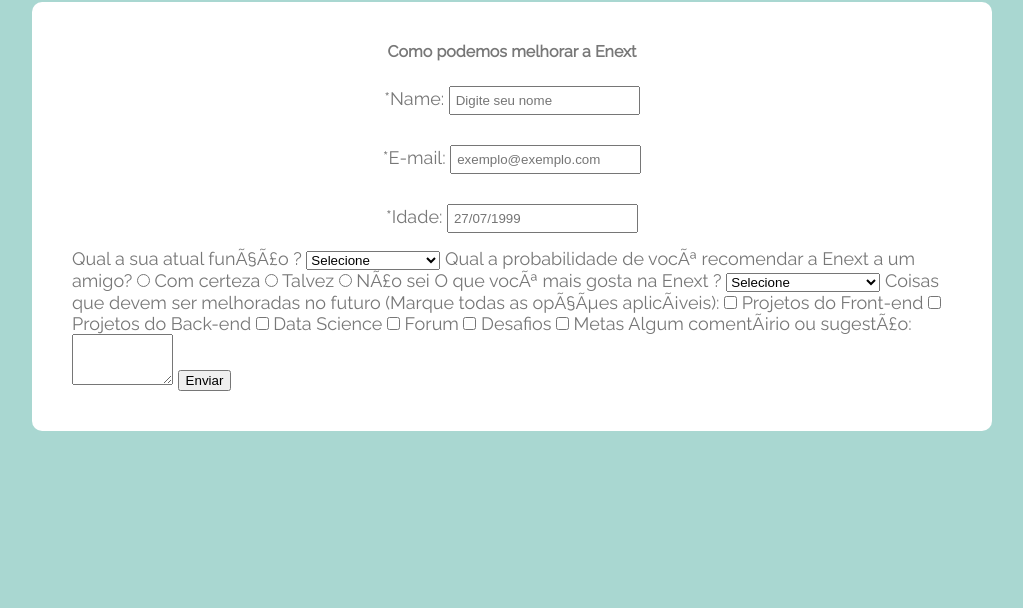
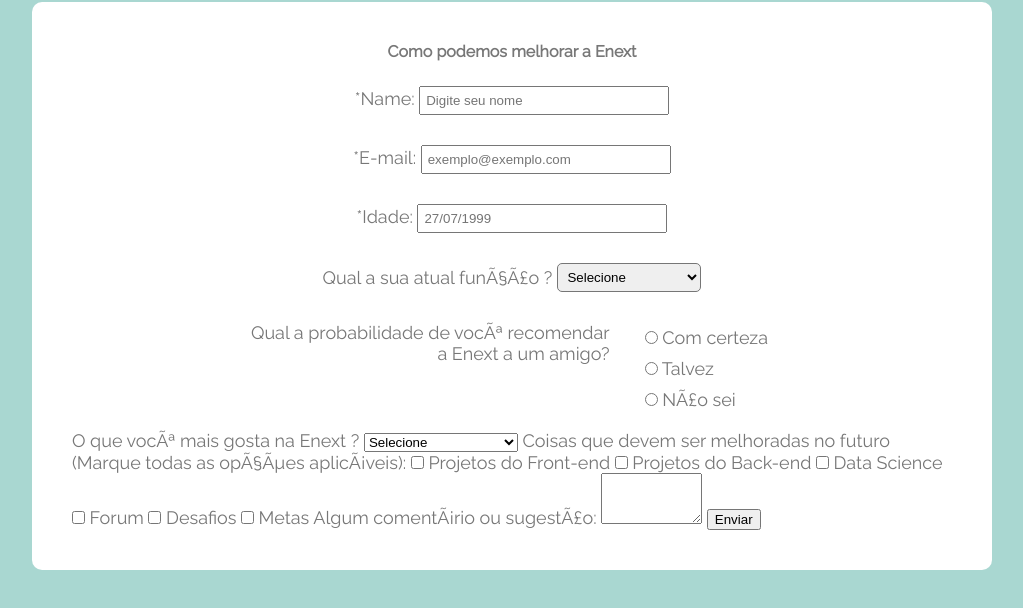
Before and after one commit to giovannychaves/projeto-git-github, a plain HTML site: page index.html in a window 1280 px wide. Shown: the part 120-728 px from the top of the page, without its empty margins (128-1151 px from the left). Drawn offline with Linux system fonts and the light colour scheme.

Commit message:
Sections de função e recomendação estilizadas

```diff
--- a/index.html
+++ b/index.html
@@ -18,21 +18,22 @@
         <h3>Como podemos melhorar a Enext</h3>
         <form action="submit">
             <section class="form_txt">
-                <label for="name">
-                    *Name:
+                <div>
+                    <label for="name">*Name:</label>
                     <input type="text" id="name" placeholder="Digite seu nome">
-                </label>
-                <label for="email">
-                    *E-mail:
+                </div>
+                <div>
+                    <label for="email">*E-mail:</label>
                     <input type="text" id="email" placeholder="exemplo@exemplo.com">
-                </label>
-                <label for="idade">
-                    *Idade:
+                </div>
+                <div>
+                    <label for="idade">*Idade:</label>
                     <input type="text" id="idade" placeholder="27/07/1999">
-                </label>
+                </div>
             </section>
 
-            <sapan>Qual a sua atual função ?</sapan>
+            <section class="form_funcao">
+                <span>Qual a sua atual função ?</span>
                 <select name="funcao" id="funcao">
                     <option value="0" selected disabled>Selecione</option>
                     <option value="1">Estudante</option>
@@ -42,8 +43,11 @@
                     <option value="5">Prefere não dizer</option>
                     <option value="6">Outro</option>
                 </select>
+            </section>
 
-            <span>Qual a probabilidade de você recomendar a Enext a um amigo?</span>
+            <section class="form_recomendar">
+                <span>Qual a probabilidade de você recomendar<br> a Enext a um amigo?</span>
+                <article class="form_recomendar_labels">
                     <label for="rd1">
                         <input type="radio" name="college" id="rd1">
                         Com certeza
@@ -56,6 +60,8 @@
                         <input type="radio" name="college" id="rd3">
                         Não sei
                     </label>
+                </article>
+            </section>
 
             <span>O que você mais gosta na Enext ?</span>
             <select name="preferencia" id="preferencia">
--- a/style.css
+++ b/style.css
@@ -54,10 +54,52 @@
     align-items: center;
 }
 
+.form_txt div{
+    margin-top: 15px;
+    margin-bottom: 15px;
+}
+
 .form_txt label{
-    margin: 15px;
+    width: 70px;
 }
 
 .form_txt input{
     padding: 5px;
+    width: 250px;
 }
+
+.form_funcao{
+    display: flex;
+    align-items: center;
+    justify-content: center;
+    margin: 15px;
+}
+
+.form_funcao span{
+    margin-right: 5px;
+}
+
+.form_funcao select{
+    padding: 5px;
+    border-radius: 5px;
+}
+
+.form_recomendar{
+    display: flex;
+    justify-content: center;
+}
+
+.form_recomendar span{
+    margin: 15px;
+    text-align: right;
+}
+
+.form_recomendar_labels{
+    display: flex;
+    flex-direction: column;
+    margin: 15px;
+}
+
+.form_recomendar_labels label{
+    padding: 5px;
+}
```
Lines whose indentation alone changed are shown as unchanged.
